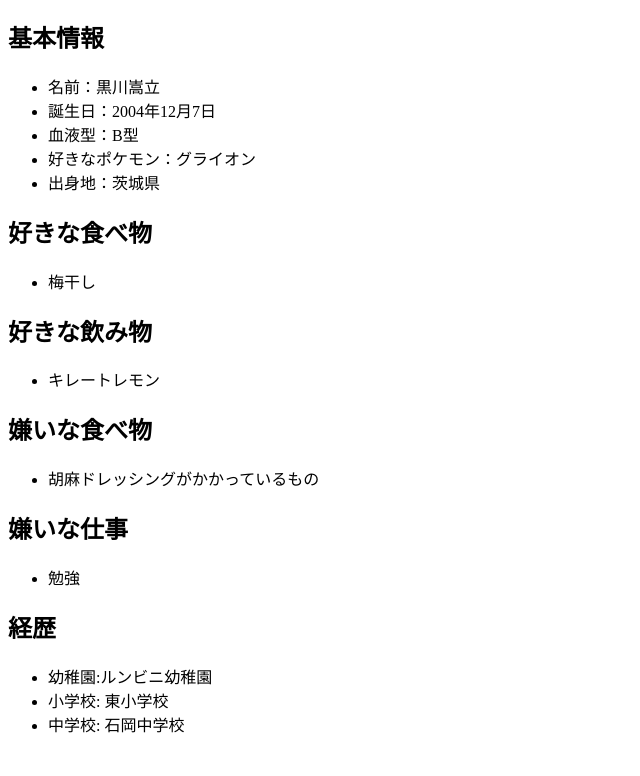
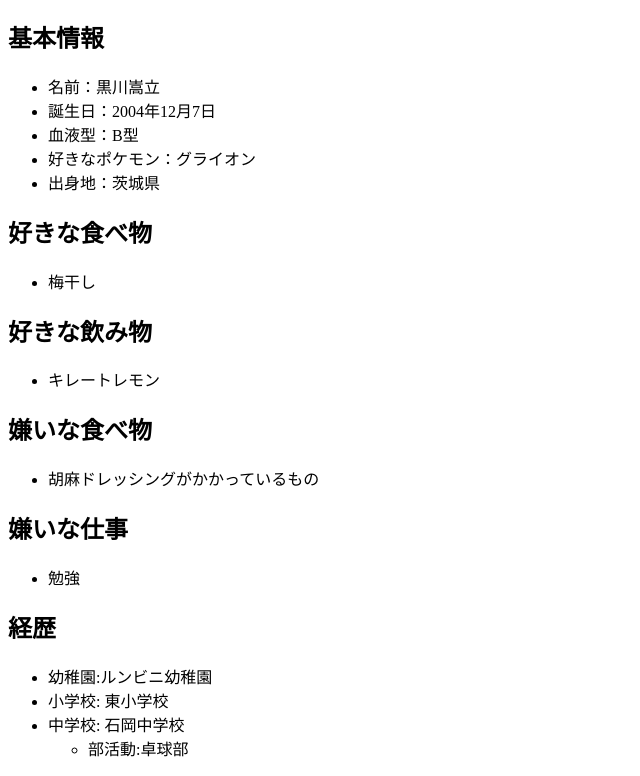
Before and after one commit to kurokawatakeru/dsc, a plain HTML site: page index.html in a window 1280 px wide. Shown: the part 70-846 px from the top of the page, without its empty margins (0-640 px from the left). Before the commit the page ends 822 px from the top, so only its background shows below. Drawn offline with Linux system fonts and the light colour scheme.

Commit message:
経歴詳細

```diff
--- a/index.html
+++ b/index.html
@@ -49,6 +49,10 @@
     <li>幼稚園:ルンビニ幼稚園 </li>
     <li>小学校: 東小学校</li>
     <li>中学校: 石岡中学校</li>
+    <ul>
+		<li>部活動:卓球部</li>
+	</ul>
+
 </ul>
 
 </body>
```
